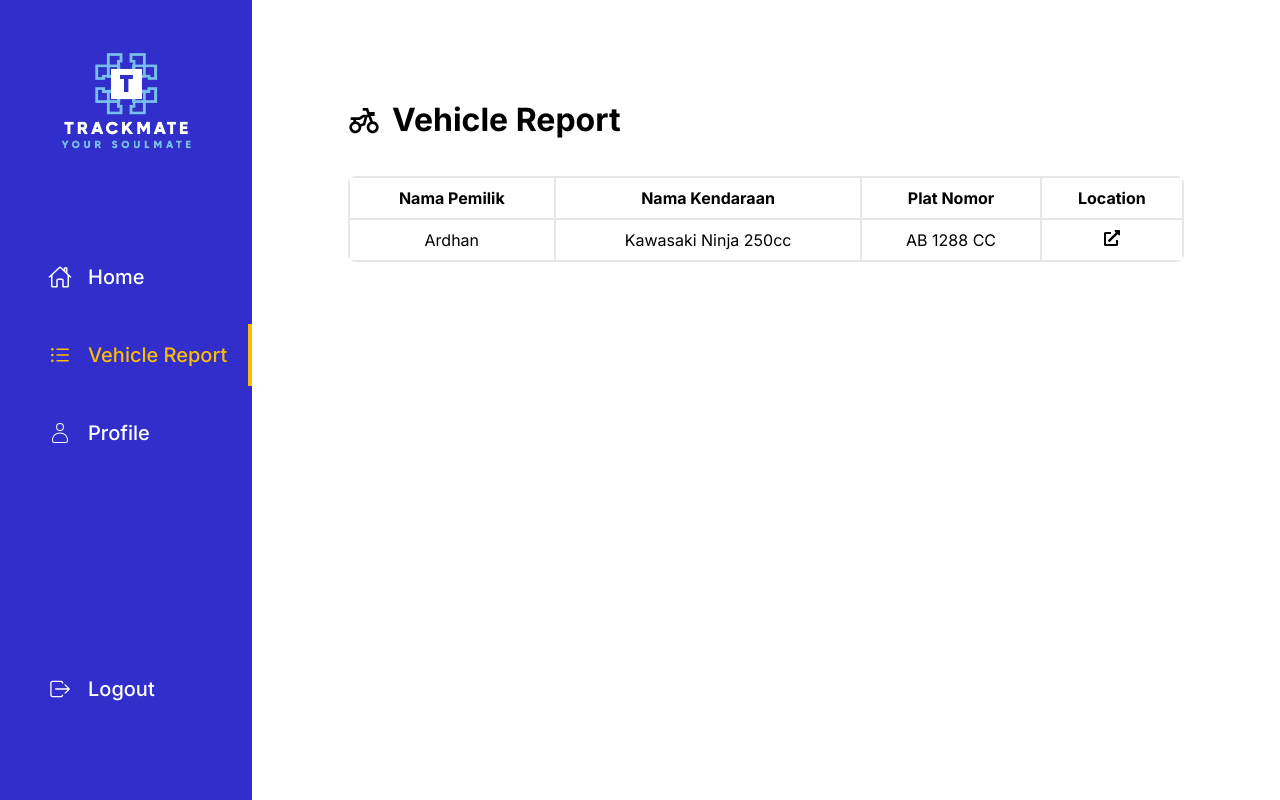
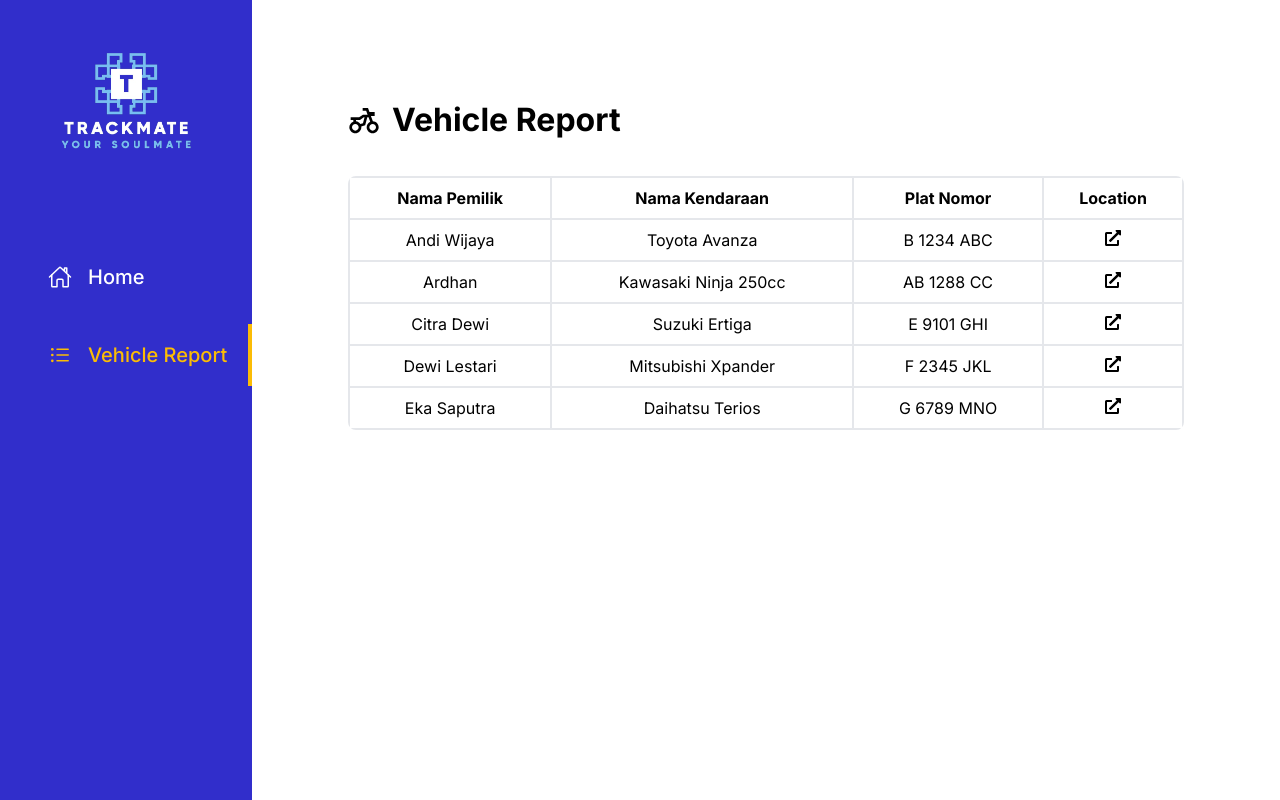
Before and after one commit to TrackMate-Reksti/Trackmate-Web, a Next.js app: page /vehicle-list in a window 1280 px wide. Built offline with nearby package versions, Linux system fonts and the light colour scheme.

Commit message:
navbar tipis

```diff
--- a/src/components/Sidebar.tsx
+++ b/src/components/Sidebar.tsx
@@ -167,26 +167,8 @@
               <IoIosList />
               <p className="text-[16px] lg:text-[20px]">Vehicle Report</p>
             </Link>
-            <Link
-              href="/profile"
-              className={`${
-                active == 2
-                  ? "border-r-4 border-yellow-primary text-yellow-primary box-border"
-                  : "text-white"
-              } w-full font-medium text-[20px] lg:text-[24px] pl-[32px] lg:pl-[48px] py-4 hover:text-yellow-accent active:text-yellow-primary hover:border-yellow-accent active:border-yellow-primary flex items-center gap-4 cursor-pointer`}
-            >
-              <CiUser />
-              <p className="text-[16px] lg:text-[20px]">Profile</p>
-            </Link>
           </div>
         </div>
-        <button
-          //   onClick={handleLogout}
-          className="text-white text-[20px] lg:text-[24px] pl-[32px] lg:pl-[48px] py-4 text-error flex items-center gap-4 cursor-pointer hover:text-red-primary"
-        >
-          <IoIosLogOut />
-          <p className="text-[16px] lg:text-[20px] font-medium">Logout</p>
-        </button>
       </nav>
       <div
         className={`${
--- a/src/lib/table.ts
+++ b/src/lib/table.ts
@@ -1,34 +1,34 @@
 const DATA_TABLE: any = [
-  // {
-  //   "Nama Pemilik": "Andi Wijaya",
-  //   "Nama Kendaraan": "Toyota Avanza",
-  //   "Plat Nomor": "B 1234 ABC",
-  //   Location: { lat: -6.91778, lng: 107.61491 },
-  // },
+  {
+    "Nama Pemilik": "Andi Wijaya",
+    "Nama Kendaraan": "Toyota Avanza",
+    "Plat Nomor": "B 1234 ABC",
+    Location: { lat: -6.91778, lng: 107.61491 },
+  },
   {
     "Nama Pemilik": "Ardhan",
     "Nama Kendaraan": "Kawasaki Ninja 250cc",
     "Plat Nomor": "AB 1288 CC",
     Location: {lat: -6.882327, lng: 107.618107},
   },
-  // {
-  //   "Nama Pemilik": "Citra Dewi",
-  //   "Nama Kendaraan": "Suzuki Ertiga",
-  //   "Plat Nomor": "E 9101 GHI",
-  //   Location: { lat: -6.89148, lng: 107.610657 },
-  // },
-  // {
-  //   "Nama Pemilik": "Dewi Lestari",
-  //   "Nama Kendaraan": "Mitsubishi Xpander",
-  //   "Plat Nomor": "F 2345 JKL",
-  //   Location: { lat: -6.891483, lng: 107.610659 },
-  // },
-  // {
-  //   "Nama Pemilik": "Eka Saputra",
-  //   "Nama Kendaraan": "Daihatsu Terios",
-  //   "Plat Nomor": "G 6789 MNO",
-  //   Location: { lat: -6.902481, lng: 107.618813 },
-  // },
+  {
+    "Nama Pemilik": "Citra Dewi",
+    "Nama Kendaraan": "Suzuki Ertiga",
+    "Plat Nomor": "E 9101 GHI",
+    Location: { lat: -6.89148, lng: 107.610657 },
+  },
+  {
+    "Nama Pemilik": "Dewi Lestari",
+    "Nama Kendaraan": "Mitsubishi Xpander",
+    "Plat Nomor": "F 2345 JKL",
+    Location: { lat: -6.891483, lng: 107.610659 },
+  },
+  {
+    "Nama Pemilik": "Eka Saputra",
+    "Nama Kendaraan": "Daihatsu Terios",
+    "Plat Nomor": "G 6789 MNO",
+    Location: { lat: -6.902481, lng: 107.618813 },
+  },
 ];
 
 export default DATA_TABLE;
```
